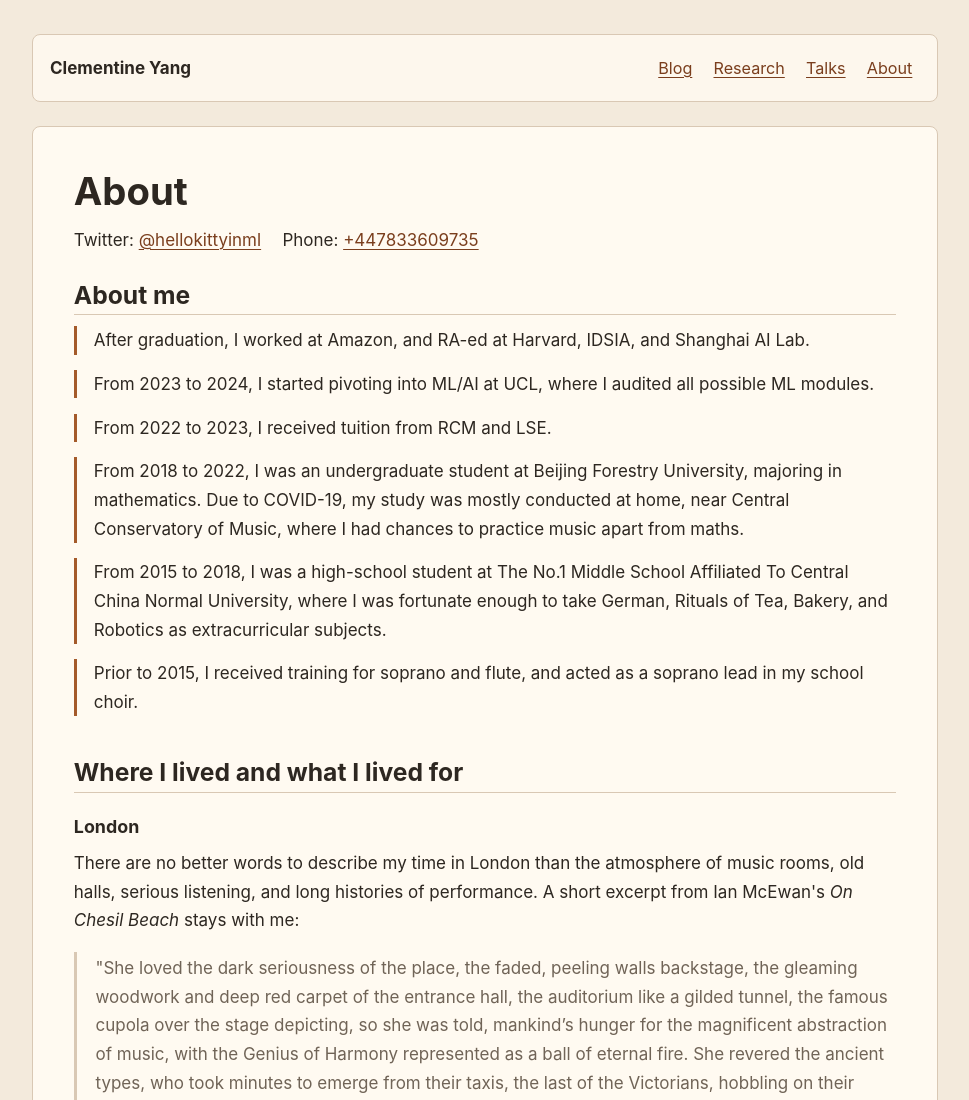
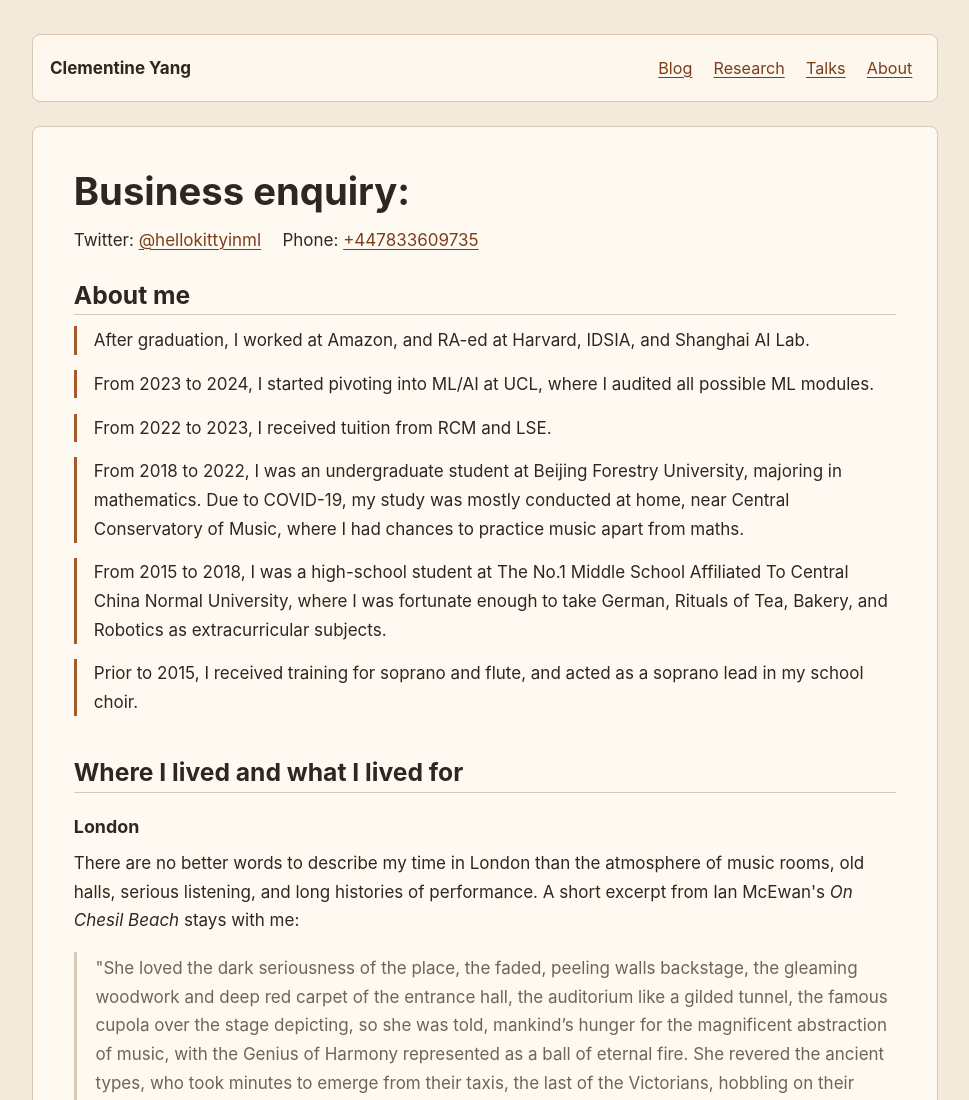
Before and after one commit to ClementineY/ClementineY.github.io, a plain HTML site: page about/index.html in a window 1280 px wide. Shown: the top 1100 px of the page, without its empty margins (155-1124 px from the left). Drawn offline with Linux system fonts and the light colour scheme.

Commit message:
Label contact details as business enquiries

```diff
--- a/about/index.html
+++ b/about/index.html
@@ -20,7 +20,7 @@
     </header>
 
     <main>
-      <h1>About</h1>
+      <h1>Business enquiry:</h1>
       <p class="about-contacts">
         <span>Twitter: <a href="https://twitter.com/hellokittyinml">@hellokittyinml</a></span>
         <span>Phone: <a href="tel:+447833609735">+447833609735</a></span>
```
